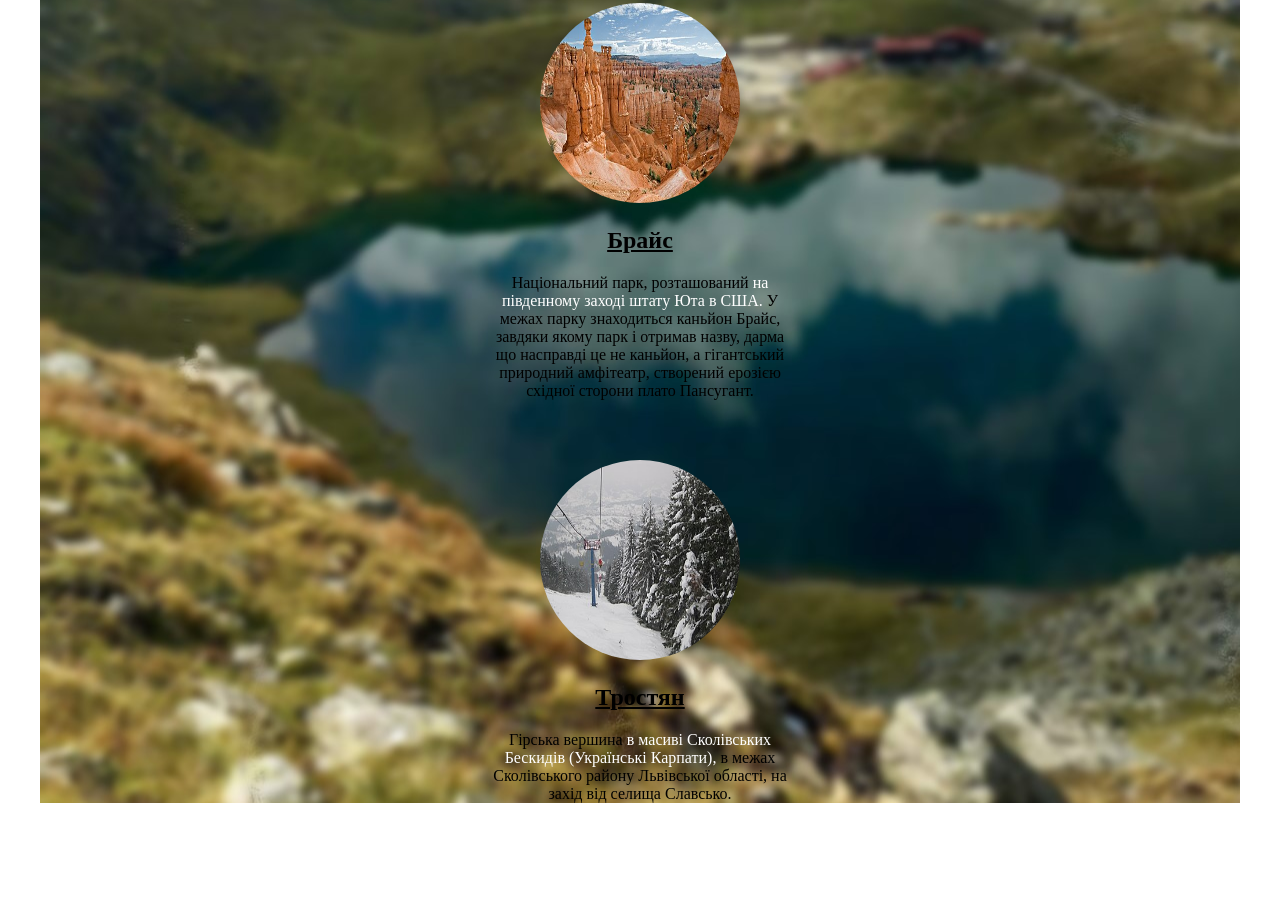
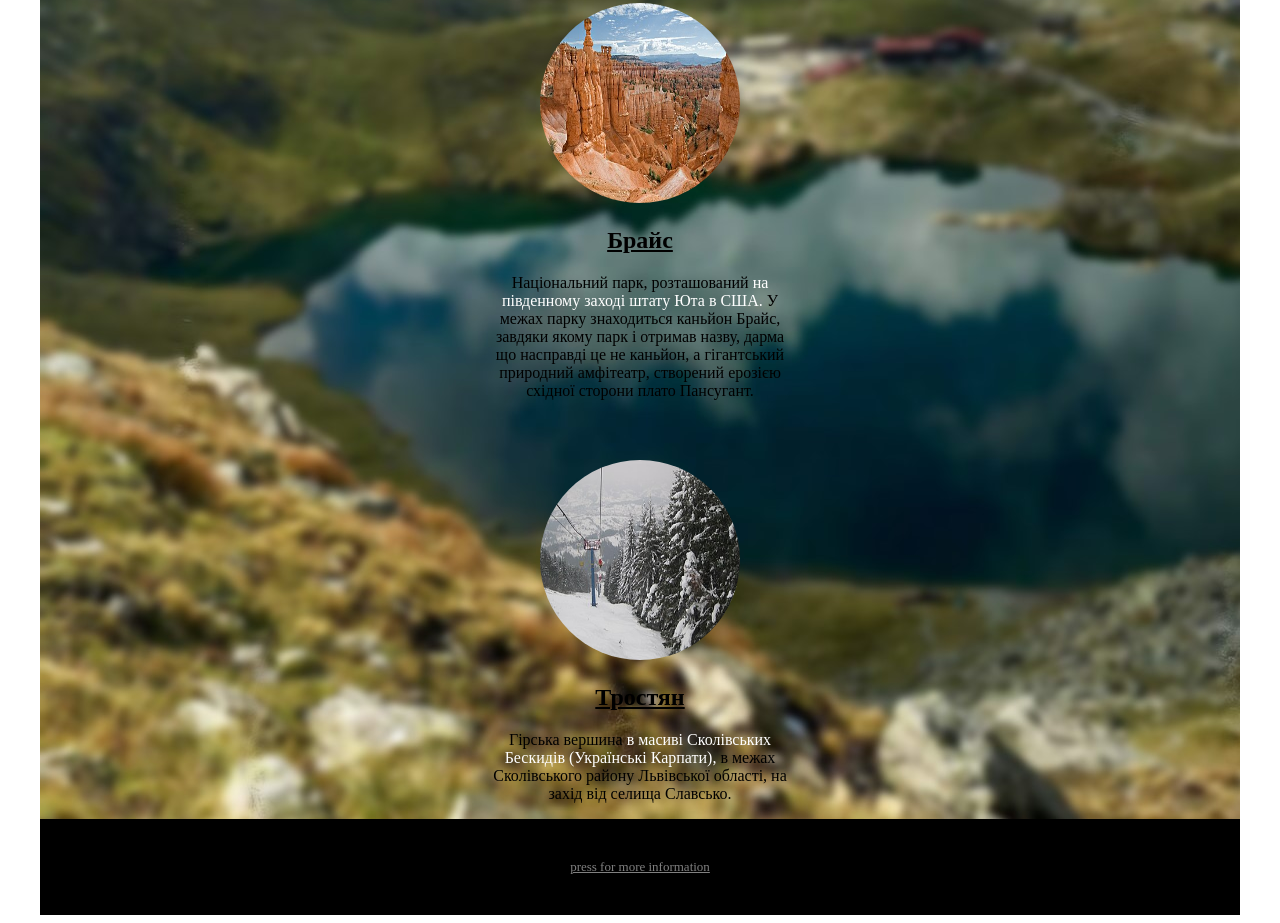
Before and after one commit to SashaWileyfox/homework-2, a plain HTML site: page index.html in a window 1280 px wide. Shown: the part 551-1474 px from the top of the page. Before the commit the page ends 1370 px from the top, so only its background shows below. Drawn offline with Linux system fonts and the light colour scheme.

Commit message:
added footer

```diff
--- a/index.html
+++ b/index.html
@@ -29,6 +29,9 @@
                 </h2>
                 <p> Гірська вершина <span style="color: white;">в масиві Сколівських Бескидів (Українські Карпати), </span> в межах Сколівського району Львівської області, на захід від селища Славсько.</p>
             </div>
+            <footer style="background-color: black; padding: 40px 0; font-size: small;">
+                <a href="#" target="_blank" style="color: gray;">press for more information</a>
+            </footer>
         </main>
     </div>
 </body>
```
